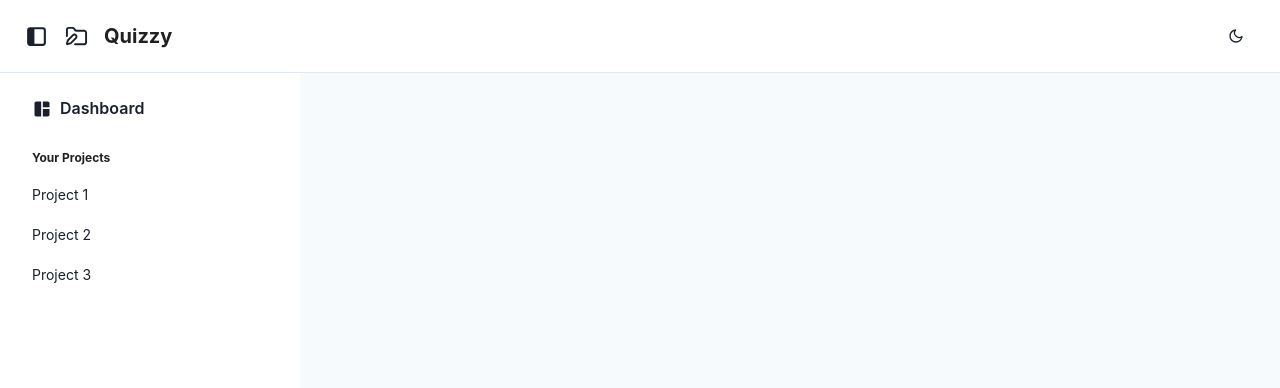
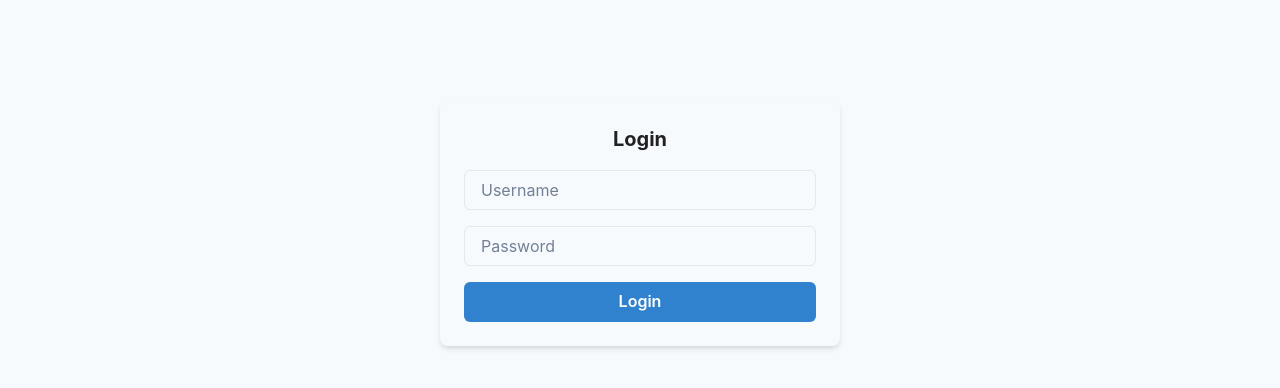
Before and after one commit to mowzlisre/quizzy-frontend, a React (Vite) app: page /login in a window 1280 px wide. Shown: the top 388 px of the page. Built offline with nearby package versions, Linux system fonts and the light colour scheme.

Commit message:
Auth, Axios, Project API

```diff
--- a/package.json
+++ b/package.json
@@ -13,6 +13,7 @@
     "@chakra-ui/react": "^2.10.0",
     "@emotion/react": "^11.14.0",
     "@emotion/styled": "^11.14.0",
+    "axios": "^1.7.9",
     "framer-motion": "^12.4.2",
     "react": "^19.0.0",
     "react-circular-progressbar": "^2.1.0",
--- a/src/App.jsx
+++ b/src/App.jsx
@@ -1,32 +1,51 @@
 import { useState } from 'react';
 import { Flex, useColorMode, useColorModeValue } from '@chakra-ui/react';
-import { BrowserRouter, Routes, Route } from 'react-router-dom';
+import { BrowserRouter, Routes, Route, Navigate } from 'react-router-dom';
 import Navbar from './components/Navbar';
 import Sidebar from './components/Sidebar';
 import Dashboard from './components/Dashboard';
 import Sandbox from './components/Sandbox';
 import NewAssessment from './components/NewAssessment';
+import Login from './components/auth/Login';
 
-function App() {
+function Layout() {
   const { colorMode, toggleColorMode } = useColorMode();
   const [sidebarOpen, setSidebarOpen] = useState(true);
   const [project, setProject] = useState(null);
-  const bg = useColorModeValue('gray.50','gray.900');
+  const bg = useColorModeValue('gray.50', 'gray.900');
+
   const toggleSidebar = () => setSidebarOpen(!sidebarOpen);
   const selectProject = (proj) => setProject(proj === 'new' ? null : proj);
+
   return (
-    <BrowserRouter>
     <Flex direction="column" height="100vh" bg={bg}>
       <Navbar sidebarOpen={sidebarOpen} toggleSidebar={toggleSidebar} colorMode={colorMode} toggleColorMode={toggleColorMode} />
       <Flex flex="1" overflow="hidden">
         <Sidebar sidebarOpen={sidebarOpen} selectProject={selectProject} />
         <Routes>
-            <Route path="/dashboard" element={<Dashboard />} />
-            <Route path="/id" element={<Sandbox project={project} />} />
-            <Route path="/id/new" element={<NewAssessment />} />
+          <Route path="dashboard" element={<Dashboard />} />
+          <Route path="p/*" element={<Sandbox project={project} />} />
+          <Route path="id/new" element={<NewAssessment />} />
+          <Route path="*" element={<Navigate to="/app/dashboard" />} />
         </Routes>
       </Flex>
     </Flex>
+  );
+}
+
+function App() {
+  return (
+    <BrowserRouter>
+      <Routes>
+        {/* Login Page Route */}
+        <Route path="/login" element={<Login />} />
+
+        {/* Protected Routes */}
+        <Route path="/*" element={<Layout />} />
+
+        {/* Redirect root to /app/dashboard */}
+        <Route path="*" element={<Navigate to="/app/dashboard" />} />
+      </Routes>
     </BrowserRouter>
   );
 }
--- /dev/null
+++ b/src/api.js
@@ -0,0 +1,29 @@
+import axios from "axios";
+
+const base_url = "http://localhost:8000";
+
+const API = axios.create({
+    baseURL: base_url,
+});
+
+API.interceptors.request.use((config) => {
+    const token = localStorage.getItem("access_token");
+    if (token) {
+        config.headers.Authorization = `Bearer ${token}`;
+    }
+    return config;
+});
+
+export const verifyAPI = () => API.get("verify-token");
+export const loginAPI = (username, password) => API.post("login", { username, password });
+export const refreshTokenAPI = (refresh) => API.post("token/refresh", { refresh });
+export const logoutAPI = async () => {
+    const refresh = localStorage.getItem("refresh_token");
+    if (!refresh) { return; }
+    try { return await API.post("logout", { refresh }); }
+    catch (error) {}
+};
+
+export const projectsViewAPI = () => API.get("api/projects");
+
+export default API;
--- a/src/components/Navbar.jsx
+++ b/src/components/Navbar.jsx
@@ -1,18 +1,39 @@
 import { Button, Flex, Text, useColorModeValue } from '@chakra-ui/react';
 import { FiMoon, FiSun } from 'react-icons/fi';
 import { LuFolderPen } from "react-icons/lu";
-import { TbLayoutSidebarFilled } from "react-icons/tb";
+import { TbLayoutSidebarFilled, TbLogout } from "react-icons/tb";
+import { logoutAPI } from '../api';
+import { useNavigate } from 'react-router-dom';
 
 function Navbar({ toggleSidebar, openNewSandbox, colorMode, toggleColorMode }) {
-  const headerBg = useColorModeValue('white','gray.700');
+  const headerBg = useColorModeValue('white', 'gray.700');
+  const navigate = useNavigate();
+
+  const logouthandle = async () => {
+    try {
+        await logoutAPI();
+    } catch (error) {
+        console.error("Logout failed:", error);
+    }
+
+    localStorage.removeItem("access_token");
+    localStorage.removeItem("refresh_token");
+
+    navigate("/login");
+};
+
+
   return (
-    <Flex bg={headerBg} p={4} align="center" justify="space-between" borderBottom="1px" borderColor={useColorModeValue('gray.200','gray.600')}>
+    <Flex bg={headerBg} p={4} align="center" justify="space-between" borderBottom="1px" borderColor={useColorModeValue('gray.200', 'gray.600')}>
       <Flex align="center">
         <Button p={0} variant={"ghost"} onClick={toggleSidebar}><TbLayoutSidebarFilled fontSize={25} /></Button>
         <Button p={0} variant={"ghost"} onClick={openNewSandbox} mr={2}><LuFolderPen fontSize={23} /></Button>
         <Text fontSize="xl" fontWeight="bold">Quizzy</Text>
       </Flex>
-      <Button p={0} variant={"ghost"} onClick={toggleColorMode} mr={2}>{colorMode==='light' ? <FiMoon /> : <FiSun />}</Button>
+      <Flex>
+        <Button p={0} variant={"ghost"} onClick={toggleColorMode} mr={2}>{colorMode === 'light' ? <FiMoon /> : <FiSun />}</Button>
+        <Button p={0} variant={"ghost"} onClick={logouthandle} mr={2}><TbLogout /></Button>
+      </Flex>
     </Flex>
   );
 }
--- a/src/components/Sidebar.jsx
+++ b/src/components/Sidebar.jsx
@@ -1,10 +1,28 @@
+import { useState, useEffect } from 'react';
 import { Box, Button, Flex, Stack, Text, useColorModeValue } from '@chakra-ui/react';
 import { MdSpaceDashboard } from "react-icons/md";
 import { useNavigate } from 'react-router-dom';
+import { projectsViewAPI } from '../api';
 
 function Sidebar({ sidebarOpen, selectProject }) {
-  const sidebarBg = useColorModeValue('white','gray.800');
+  const [projects, setProjects] = useState([]);
+  const sidebarBg = useColorModeValue('white', 'gray.800');
   const navigate = useNavigate();
+
+  useEffect(() => {
+    const fetchProjects = async () => {
+      try {
+        const response = await projectsViewAPI();
+        setProjects(response.data);
+      } catch (error) {
+        console.error("Error fetching projects:", error);
+      }
+    };
+
+    fetchProjects();
+  }, []);
+
+
   return (
     <Box width={{ base: '0', md: sidebarOpen ? '300px' : '0px' }} bg={sidebarBg} overflow="hidden" transition="width 0.3s ease-in-out">
       <Box p={4} opacity={sidebarOpen ? 1 : 0} transition="opacity 0.2s ease-in-out">
@@ -16,15 +34,33 @@ function Sidebar({ sidebarOpen, selectProject }) {
             <Text fontSize="xs" fontWeight="bold">Your Projects</Text>
           </Box>
           <Flex direction="column">
-            <Button fontSize={'sm'} variant="ghost" fontWeight="normal" justifyContent="flex-start" onClick={() => { selectProject('Project 1'); navigate('/id'); }}>
-              Project 1
-            </Button>
-            <Button fontSize={'sm'} variant="ghost" fontWeight="normal" justifyContent="flex-start" onClick={() => { selectProject('Project 2'); navigate('/id'); }}>
-              Project 2
-            </Button>
-            <Button fontSize={'sm'} variant="ghost" fontWeight="normal" justifyContent="flex-start" onClick={() => { selectProject('Project 3'); navigate('/id'); }}>
-              Project 3
-            </Button>
+            {projects.length > 0 ? (
+              projects.map((project) => (
+                <Button
+                  key={project.id}
+                  fontSize={'sm'}
+                  variant="ghost"
+                  fontWeight="normal"
+                  justifyContent="flex-start"
+                  onClick={() => { selectProject(project.name); navigate(`/p/${project.id}`); }}
+                  maxWidth={"100%"}
+                >
+                  <Text
+                    isTruncated
+                    maxWidth="90%"  // ✅ Ensures text doesn't exceed button width
+                    noOfLines={1}   // ✅ Limits text to one line
+                    display="block"
+                    whiteSpace="nowrap"
+                    overflow="hidden"
+                    textOverflow="ellipsis"
+                  >
+                    {project.name}
+                  </Text>
+                </Button>
+              ))
+            ) : (
+              <Text fontSize="sm" px={4} color="gray.500">No projects available</Text>
+            )}
           </Flex>
         </Stack>
       </Box>
--- /dev/null
+++ b/src/components/auth/Login.jsx
@@ -0,0 +1,60 @@
+import { useState } from "react";
+import { Box, Button, Input, Stack, Text, useToast } from "@chakra-ui/react";
+import { useNavigate } from "react-router-dom";
+import { loginAPI } from "../../api";
+
+function Login() {
+  const [username, setUsername] = useState("");
+  const [password, setPassword] = useState("");
+  const toast = useToast();
+  const navigate = useNavigate();
+
+  const handleLogin = async () => {
+    try {
+      const response = await loginAPI(username, password); // ✅ Calls API function
+
+      // ✅ Stores tokens manually
+      localStorage.setItem("access_token", response.data.access);
+      localStorage.setItem("refresh_token", response.data.refresh);
+
+      toast({
+        title: "Login Successful!",
+        status: "success",
+        duration: 2000,
+        isClosable: true,
+      });
+
+      navigate("/dashboard");
+    } catch (error) {
+      toast({
+        title: "Login Failed",
+        description: "Invalid username or password",
+        status: "error",
+        duration: 2000,
+        isClosable: true,
+      });
+    }
+  };
+
+  return (
+    <Box maxW="400px" mx="auto" mt="100px" p="6" boxShadow="md" borderRadius="lg">
+      <Text fontSize="xl" fontWeight="bold" textAlign="center" mb="4">Login</Text>
+      <Stack spacing="4">
+        <Input
+          placeholder="Username"
+          value={username}
+          onChange={(e) => setUsername(e.target.value)}
+        />
+        <Input
+          placeholder="Password"
+          type="password"
+          value={password}
+          onChange={(e) => setPassword(e.target.value)}
+        />
+        <Button colorScheme="blue" onClick={handleLogin}>Login</Button>
+      </Stack>
+    </Box>
+  );
+}
+
+export default Login;
--- a/src/components/charts/AggregateScore.jsx
+++ b/src/components/charts/AggregateScore.jsx
@@ -10,7 +10,6 @@ const AggregateScore = ({ value, label }) => {
 
   return (
     <Box textAlign="center">
-      {/* Circular Progress Bar */}
       <Box
         mx="auto"
         position="relative"
```
Also changed, not shown: 1 other file (tests, documents, lock files or other folders). Lines whose indentation alone changed are shown as unchanged.
